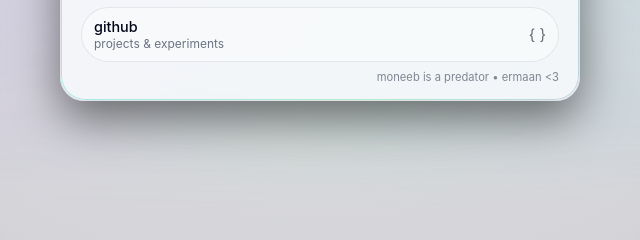
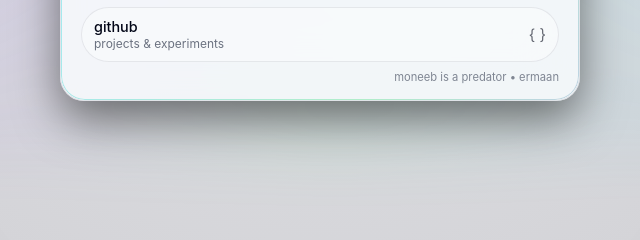
Before and after one commit to redonculous/inshallah, a website: page index.html in a window 1280 px wide. Shown: the part 403-643 px from the top of the page, 320-960 px from the left. Drawn offline with Linux system fonts and the light colour scheme; no server answers.

Commit message:
7RTH MODE

```diff
--- a/index.html
+++ b/index.html
@@ -895,7 +895,7 @@
       </a>
 
       <p class="footer-note">
-         moneeb is a predator • ermaan &lt;3
+         moneeb is a predator • ermaan
       </p>
     </section>
   </div>
```
